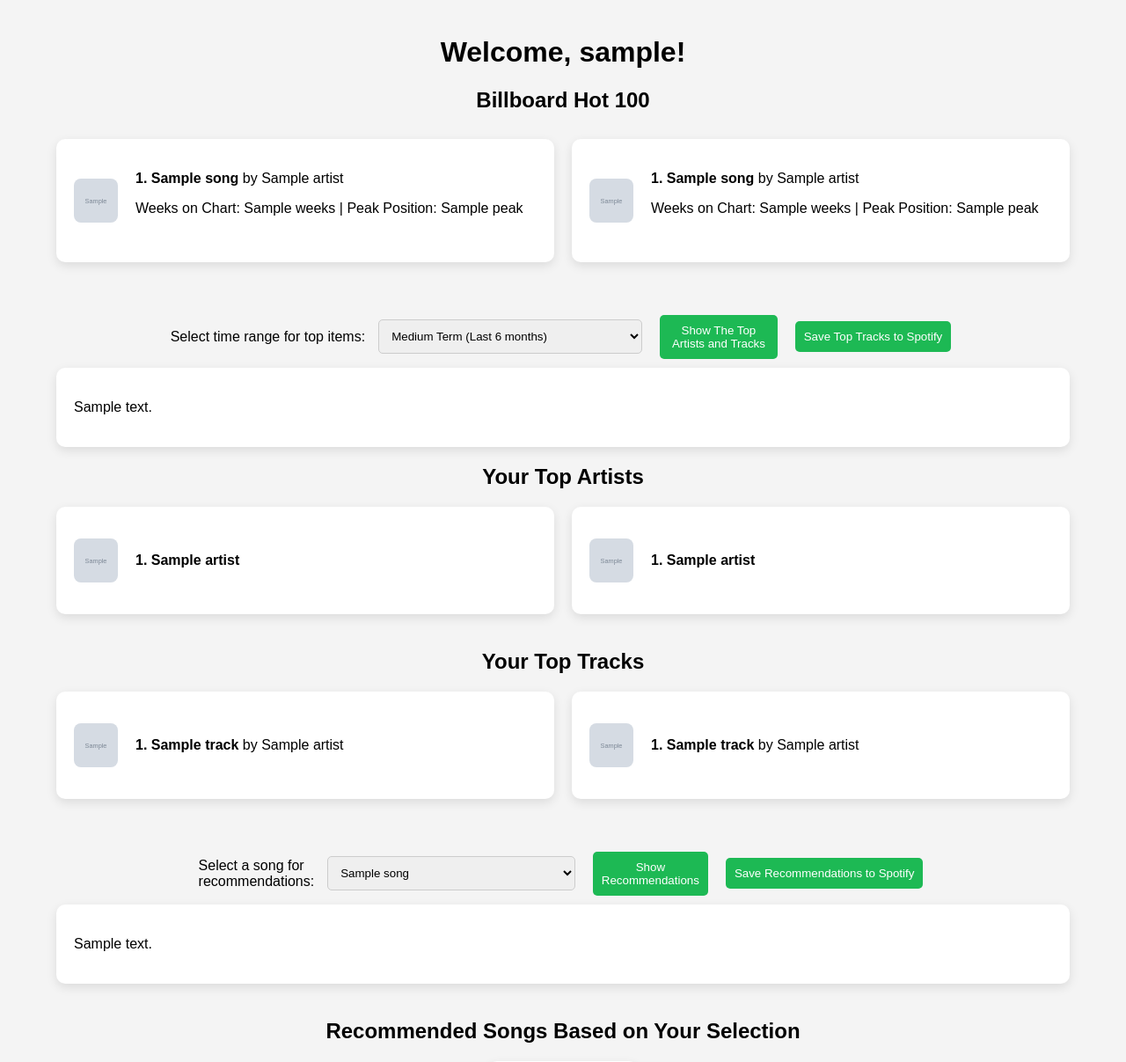
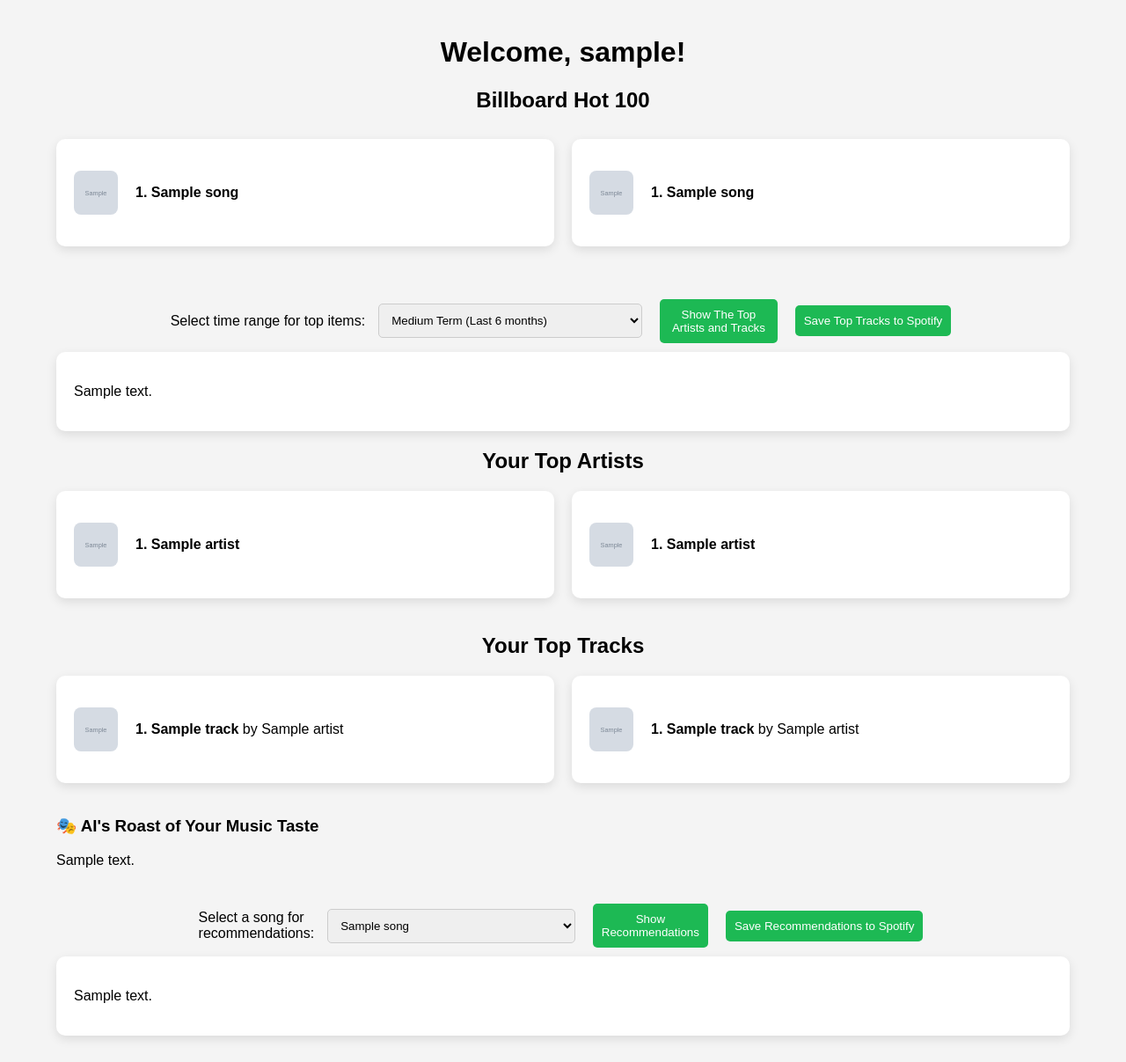
Before and after one commit to denismwangikimani/audiojam-spotify, a Flask app: template templates/index.html in a window 1280 px wide. Shown: the top 1207 px of the page at 88% size. Run offline with Flask 3, Linux system fonts and the light colour scheme; the template is opened without the code that fills it: most values are stand-ins (such as "Sample title", 1, 10 or a date in 2020); grey boxes marked "Sample" are stand-in pictures; parts of the project's set-up code (start-up, migrations or seed data) failed here and were passed over.

Commit message:
added ai support

```diff
--- a/static/styles.css
+++ b/static/styles.css
@@ -174,3 +174,22 @@ button:hover {
     margin-top: 10px;
   }
 }
+
+.roast-section {
+  margin: 2rem 0;
+}
+
+.roast-card {
+  background-color: #282828;
+  padding: 2rem;
+  border-radius: 8px;
+  color: #fff;
+  font-size: 1.1rem;
+  line-height: 1.6;
+  text-align: center;
+  font-style: italic;
+}
+
+.roast-card p {
+  margin: 0;
+}
--- a/templates/index.html
+++ b/templates/index.html
@@ -24,12 +24,7 @@
             <li>
               <img src="{{ song.image }}" alt="{{ song.title }}" />
               <div>
-                <strong>{{ song.rank }}. {{ song.title }}</strong> by {{
-                song.artist }}
-                <p>
-                  Weeks on Chart: {{ song.weeks }} | Peak Position: {{ song.peak
-                  }}
-                </p>
+                <strong>{{ song.rank }}. {{ song.title }}</strong>
               </div>
             </li>
             {% endfor %}
@@ -41,12 +36,7 @@
             <li>
               <img src="{{ song.image }}" alt="{{ song.title }}" />
               <div>
-                <strong>{{ song.rank }}. {{ song.title }}</strong> by {{
-                song.artist }}
-                <p>
-                  Weeks on Chart: {{ song.weeks }} | Peak Position: {{ song.peak
-                  }}
-                </p>
+                <strong>{{ song.rank }}. {{ song.title }}</strong>
               </div>
             </li>
             {% endfor %}
@@ -156,6 +146,19 @@
         </div>
       </div>
 
+      <!-- Show the users roast -->
+      <!-- After the top tracks section -->
+      {% if roast_message %}
+      <div class="max-w-4xl mx-auto mt-8 mb-8">
+        <div class="bg-white shadow-lg rounded-lg p-6">
+          <h3 class="text-xl font-bold mb-4">
+            🎭 AI's Roast of Your Music Taste
+          </h3>
+          <p class="text-gray-700 italic">{{ roast_message }}</p>
+        </div>
+      </div>
+      {% endif %}
+
       <!-- Song Recommendation Form and Save Recommended Songs Button -->
       <div class="form-container">
         <form
@@ -179,9 +182,7 @@
           class="form-flex"
         >
           <input type="hidden" name="playlist_type" value="recommendations" />
-          <button type="submit">
-            Save Recommendations to Spotify
-          </button>
+          <button type="submit">Save Recommendations to Spotify</button>
         </form>
       </div>
 
```
Also changed, not shown: config.py (+8 -0 lines), test.py (added, +16 -0 lines), views.py (+36 -2 lines), 3 other files.
